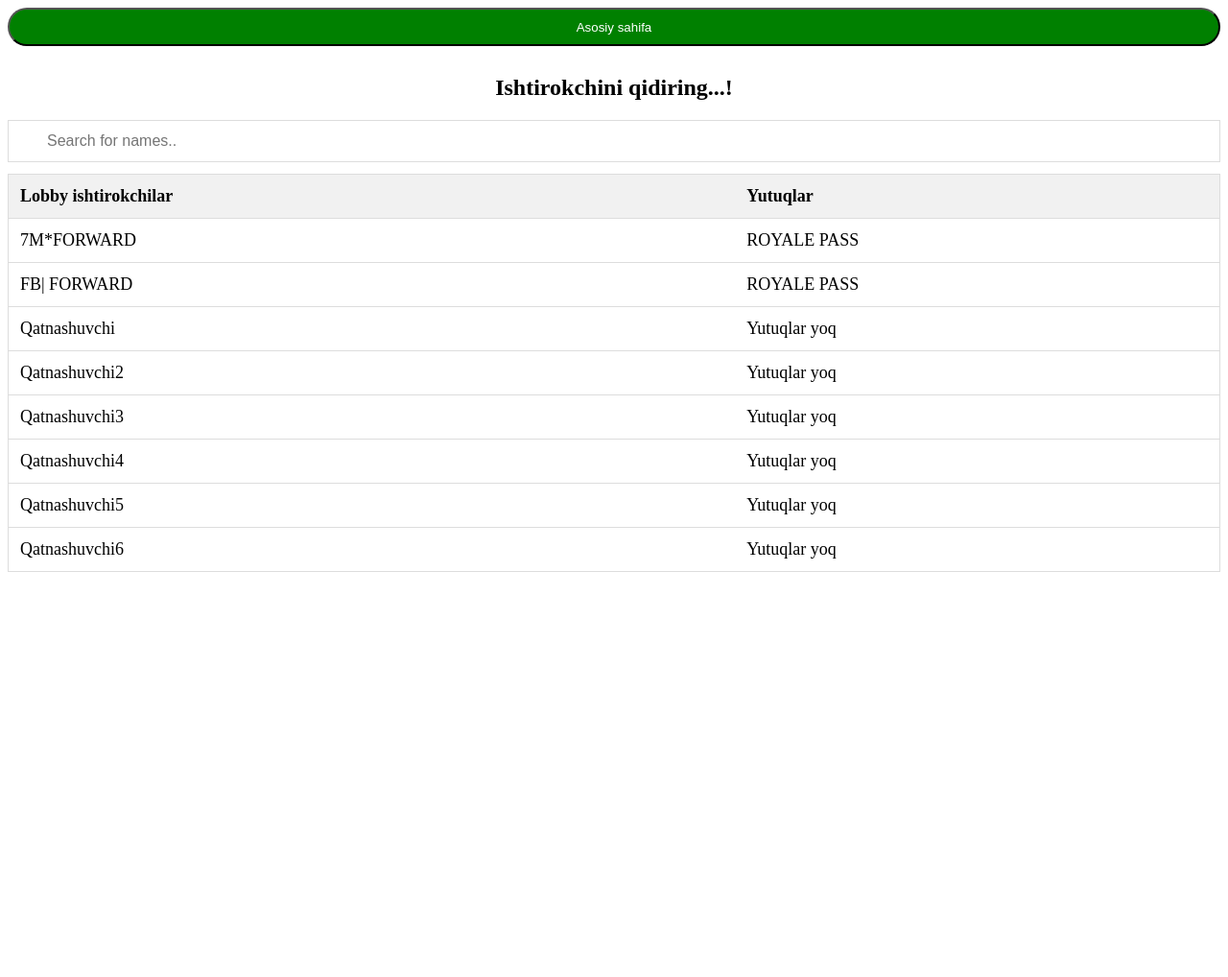
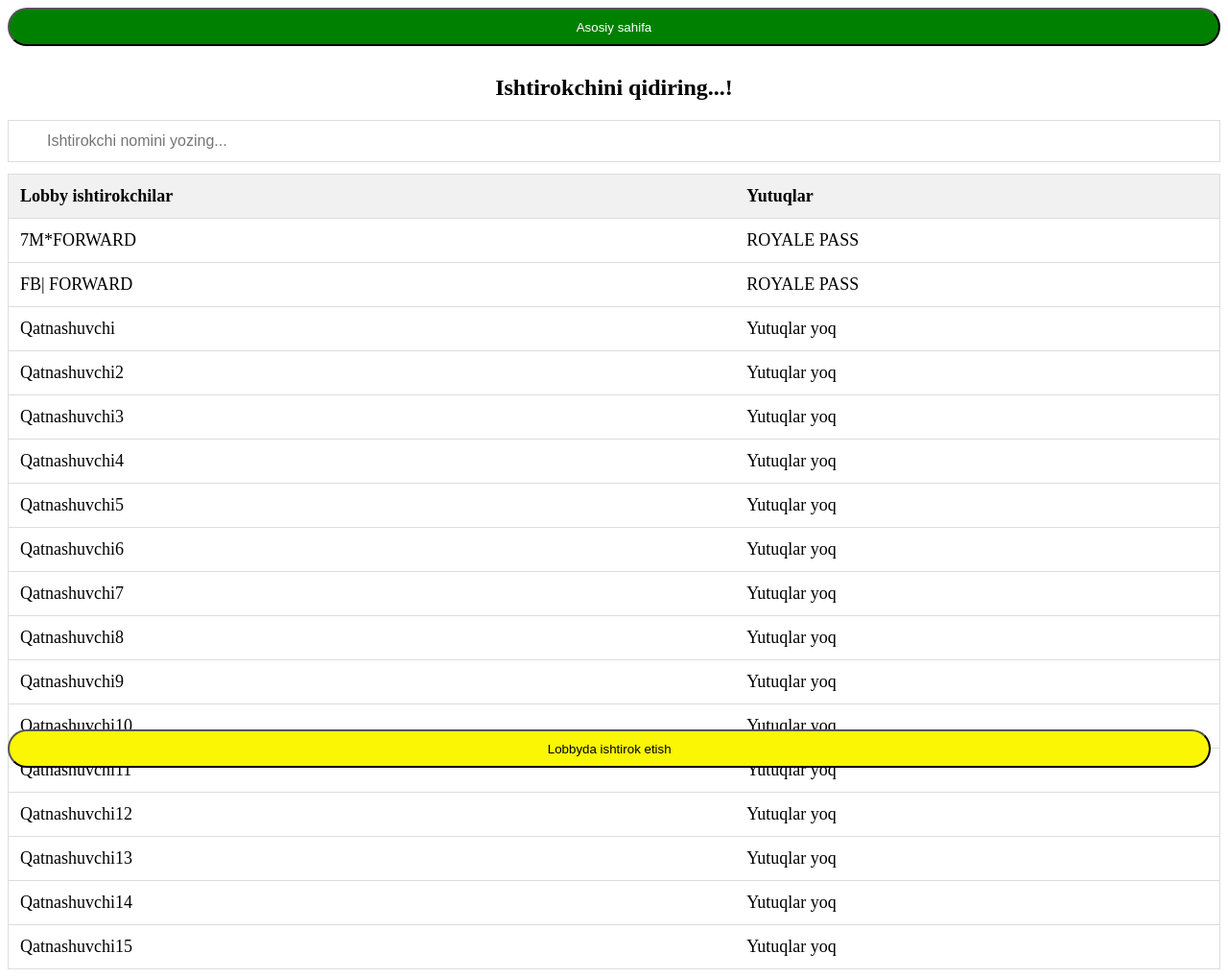
Before and after one commit to 06Dastur/forward2, a plain HTML site: page Reyting.html in a window 1280 px wide. Shown: the whole page at 96% size. Before the commit the page ends 800 px from the top, so only its background shows below. Drawn offline with Linux system fonts and the light colour scheme.

Commit message:
kamchilik yoq

```diff
--- a/Reyting.html
+++ b/Reyting.html
@@ -40,19 +40,38 @@
         #myTable tr:hover {
             background-color: #f1f1f1;
         }
+
+        .footer {
+            width: 98%;
+            position: fixed;
+            bottom: 0;
+            height: 40px;
+            /* border: 1px solid red; */
+            margin: 0px 0px;
+        }
+
+        .footer button {
+            width: 100%;
+            height: 100%;
+            background: rgb(250, 246, 4);
+            border-radius: 25px;
+        }
     </style>
 </head>
 
 <body>
 
-    <a href="index.html"><div class="homeda">
-        <button type="submit" style="width: 100%; height: 40px; background-color: green;
+    <a href="index.html">
+        <div class="homeda">
+            <button type="submit" style="width: 100%; height: 40px; background-color: green;
          border-radius: 20px; color: white; margin-bottom: 10px;">Asosiy sahifa</button>
-      </div></a>
+        </div>
+    </a>
 
     <h2 style="text-align: center;">Ishtirokchini qidiring...!</h2>
 
-    <input type="text" id="myInput" onkeyup="myFunction()" placeholder="Search for names.." title="Type in a name">
+    <input type="text" id="myInput" onkeyup="myFunction()" placeholder="Ishtirokchi nomini yozing..."
+        title="Type in a name">
 
     <table id="myTable">
         <tr class="header">
@@ -91,7 +110,49 @@
             <td>Qatnashuvchi6</td>
             <td>Yutuqlar yoq</td>
         </tr>
+        <tr>
+            <td>Qatnashuvchi7</td>
+            <td>Yutuqlar yoq</td>
+        </tr>
+        <tr>
+            <td>Qatnashuvchi8</td>
+            <td>Yutuqlar yoq</td>
+        </tr>
+        <tr>
+            <td>Qatnashuvchi9</td>
+            <td>Yutuqlar yoq</td>
+        </tr>
+        <tr>
+            <td>Qatnashuvchi10</td>
+            <td>Yutuqlar yoq</td>
+        </tr>
+        <tr>
+            <td>Qatnashuvchi11</td>
+            <td>Yutuqlar yoq</td>
+        </tr>
+        <tr>
+            <td>Qatnashuvchi12</td>
+            <td>Yutuqlar yoq</td>
+        </tr>
+        <tr>
+            <td>Qatnashuvchi13</td>
+            <td>Yutuqlar yoq</td>
+        </tr>
+        <tr>
+            <td>Qatnashuvchi14</td>
+            <td>Yutuqlar yoq</td>
+        </tr>
+        <tr>
+            <td>Qatnashuvchi15</td>
+            <td>Yutuqlar yoq</td>
+        </tr>
     </table>
+
+    <a href="lobby.html">
+        <div class="footer">
+            <button type="submit">Lobbyda ishtirok etish</button>
+        </div>
+    </a>
 
     <script>
         function myFunction() {
```
